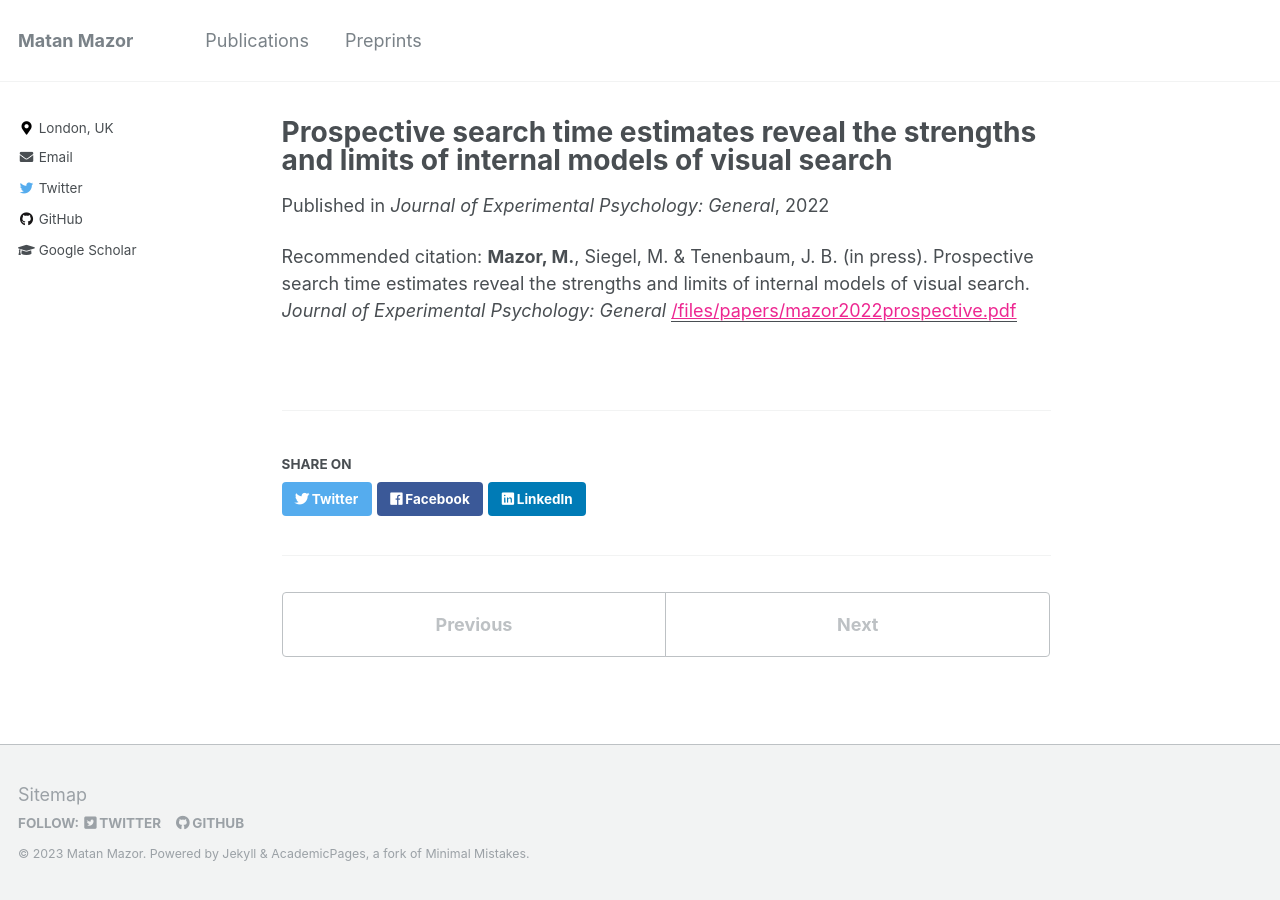
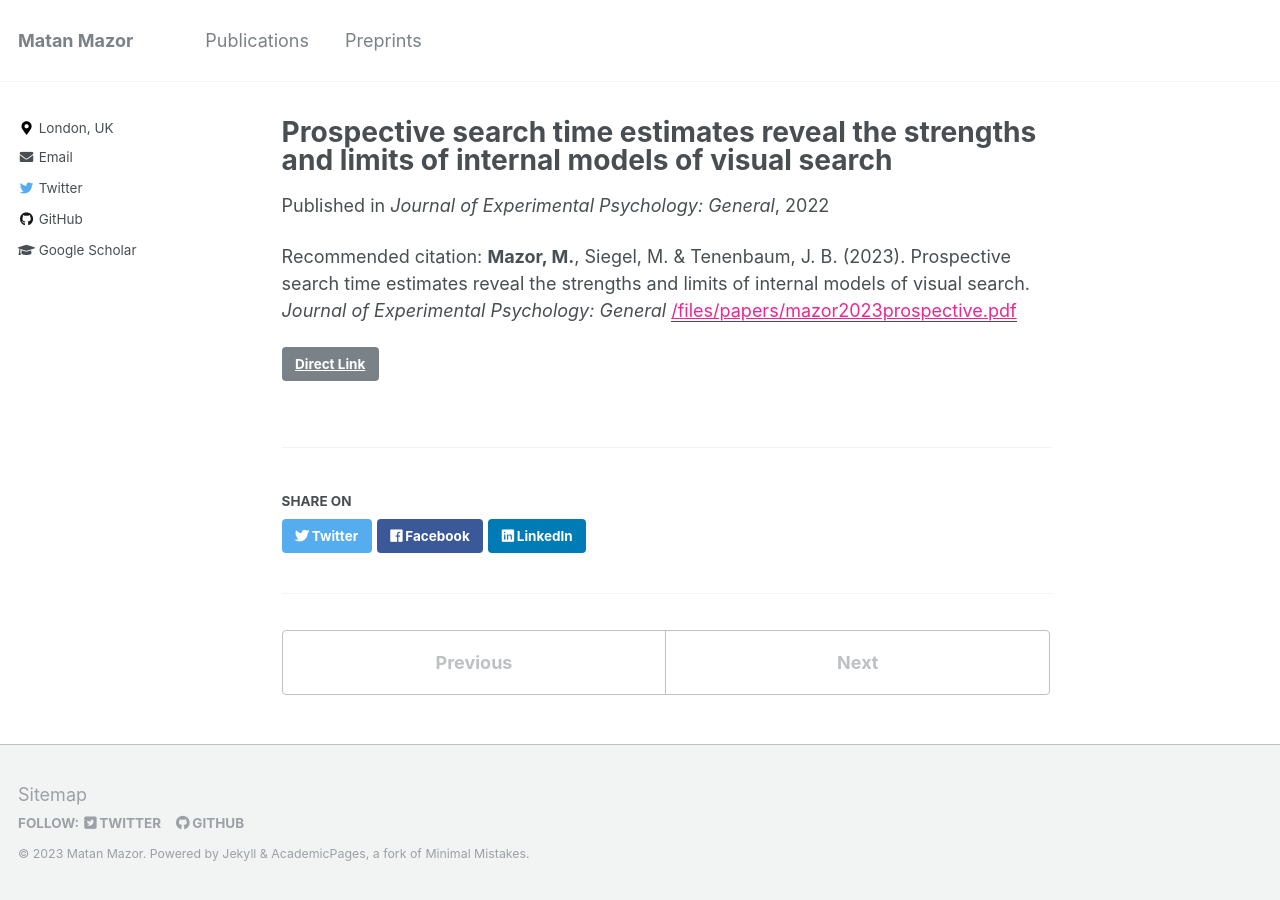
Before and after one commit to matanmazor/matanmazor.github.io, a Jekyll site: the page built from _publications/2022-10-01-prospective.md, in a window 1280 px wide. Built offline with Jekyll 4.4.1, drawn with Linux system fonts in a browser that asks for light colours.

Commit message:
prospective paper is out

```diff
--- a/_publications/2022-10-01-prospective.md
+++ b/_publications/2022-10-01-prospective.md
@@ -5,8 +5,9 @@ permalink: /publications/2022-10-01-prospective
 date: 2022-10-01
 venue: 'Journal of Experimental Psychology: General'
 github: 'https://github.com/matanmazor/MetaVisualSearch'
-paperurl: '/files/papers/mazor2022prospective.pdf'
+paperurl: '/files/papers/mazor2023prospective.pdf'
 osf: 'https://osf.io/e48n5'
+link: 'https://doi.org/10.1037/xge0001360'
 data: 'https://github.com/matanmazor/MetaVisualSearch/tree/master/data'
-citation: '<b>Mazor, M.</b>, Siegel, M. & Tenenbaum, J. B. (in press). Prospective search time estimates reveal the strengths and limits of internal models of visual search. <i>Journal of Experimental Psychology: General</i>'
+citation: '<b>Mazor, M.</b>, Siegel, M. & Tenenbaum, J. B. (2023). Prospective search time estimates reveal the strengths and limits of internal models of visual search. <i>Journal of Experimental Psychology: General</i>'
 ---
```
Also changed, not shown: 3 other files.
